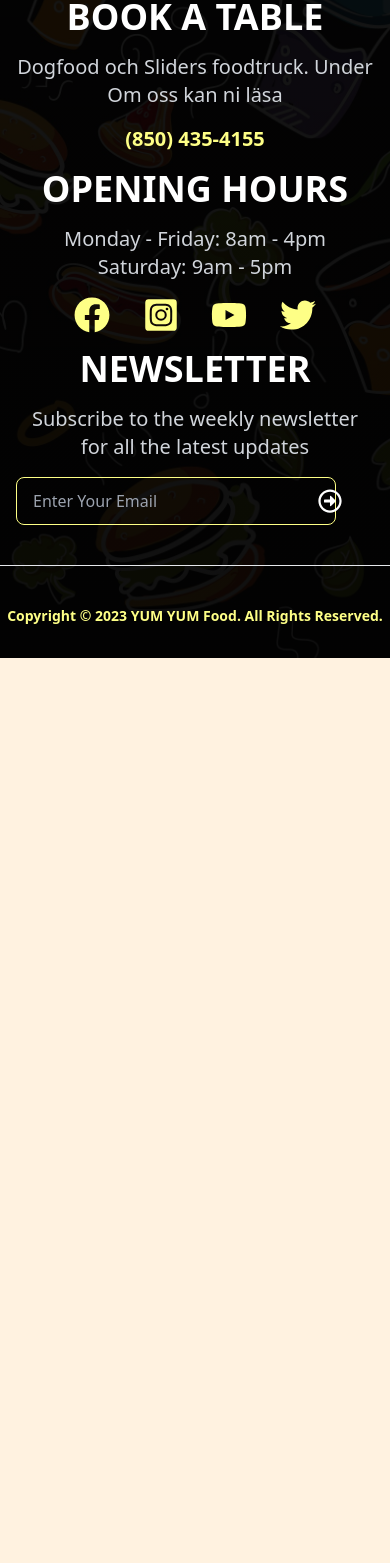
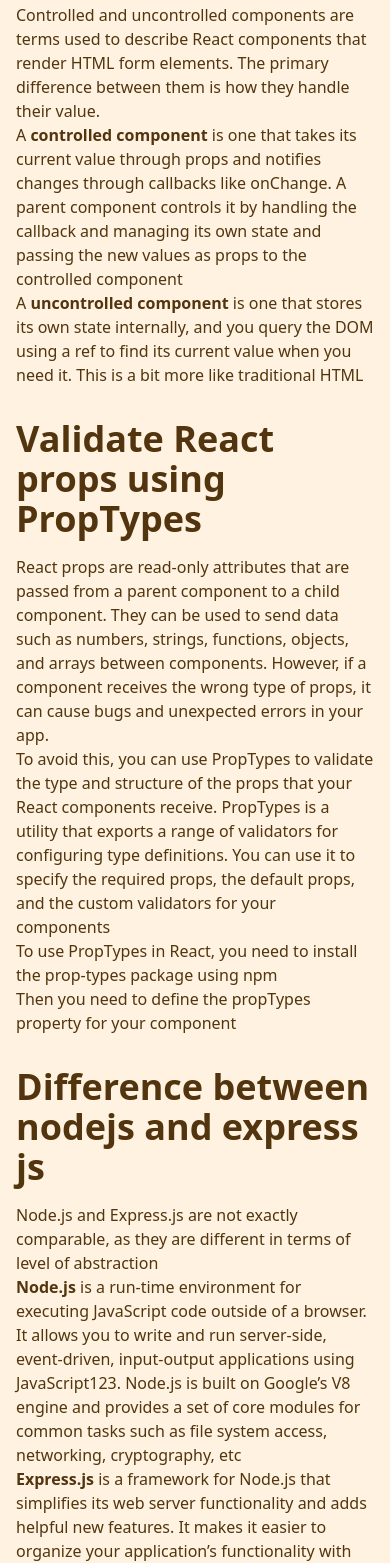
Before and after one commit to aHasnat1997/yum-yum-cuisine-client, a React (Vite) app: page /blog in a window 390 px wide. Shown: the part 325-1888 px from the top of the page. Before the commit the page ends 983 px from the top, so only its background shows below. Built offline with nearby package versions, Linux system fonts and the light colour scheme; no server answers.

Commit message:
blog page done

```diff
--- a/src/components/Food.jsx
+++ b/src/components/Food.jsx
@@ -1,14 +1,22 @@
 // eslint-disable-next-line no-unused-vars
 import React, { useEffect, useState } from 'react';
 import { Link } from 'react-router-dom';
+import { toast } from 'react-toastify';
+import { FaBookmark } from "react-icons/fa";
 
 const Food = () => {
   const [foods, setFoods] = useState([]);
+  const [isLiked, setLiked] = useState(false);
+
   useEffect(() => {
     fetch('https://chef-recipe-hunter-server-beta.vercel.app/recipe')
       .then(res => res.json())
       .then(data => setFoods(data));
   }, []);
+
+  if (isLiked) {
+    toast("The recipe is your favorite list");
+  }
 
   // console.log(foods);
 
@@ -19,8 +27,12 @@ const Food = () => {
         {
           foods.slice(0, 6).map(food => <div key={food.recipe_id}>
             <div className="card h-full lg:card-side bg-base-100 shadow-xl overflow-hidden">
-              <div className="lg:w-1/2 overflow-hidden">
+              <div className="lg:w-1/2 overflow-hidden relative">
                 <img className='w-full h-full duration-500 hover:scale-125' src={food.image} alt="Shoes" />
+                <button onClick={() => setLiked(!isLiked)}
+                  className={`absolute top-0 right-0 text-6xl text-accent duration-300 ${isLiked ? "opacity-70 btn-disabled" : "opacity-100"}`} role="button" aria-disabled={isLiked ? "true" : "false"}>
+                  <FaBookmark />
+                </button>
               </div>
               <div className="card-body">
                 <h2 className="card-title">{food.recipe_name}</h2>
@@ -29,6 +41,7 @@ const Food = () => {
                     food.ingredients.map((ingredient, i) => <li key={i}>{ingredient}</li>)
                   }
                 </ul>
+                <p>For, more info go to <span className='font-bold'>Learn More</span> </p>
                 <div className="card-actions justify-end mt-auto">
                   <Link to={`/recipe/${food.recipe_id}`} className="btn btn-primary">Learn More</Link>
                 </div>
--- a/src/context/AuthProvider.jsx
+++ b/src/context/AuthProvider.jsx
@@ -31,8 +31,7 @@ const AuthProvider = ({ children }) => {
   }
 
   const googlePopup = () => {
-    signInWithPopup(auth, googleProvider);
-    // signInWithRedirect(auth, googleProvider);
+    return signInWithPopup(auth, googleProvider);
   }
 
 
--- a/src/pages/Blog.jsx
+++ b/src/pages/Blog.jsx
@@ -3,8 +3,32 @@ import React from 'react';
 
 const Blog = () => {
   return (
-    <div>
-
+    <div className='max-w mt-28 mb-20'>
+      <div className='mt-4'>
+        <h1 className='text-4xl font-bold mb-4'>Differences between uncontrolled and controlled components</h1>
+        <p>Controlled and uncontrolled components are terms used to describe React components that render HTML form elements. The primary difference between them is how they handle their value.</p>
+        <p>A <span className='font-bold'>controlled component</span> is one that takes its current value through props and notifies changes through callbacks like onChange. A parent component controls it by handling the callback and managing its own state and passing the new values as props to the controlled component</p>
+        <p>A <span className='font-bold'>uncontrolled component</span> is one that stores its own state internally, and you query the DOM using a ref to find its current value when you need it. This is a bit more like traditional HTML</p>
+      </div>
+      <div className='mt-8'>
+        <h1 className='text-4xl font-bold mb-4'>Validate React props using PropTypes</h1>
+        <p>React props are read-only attributes that are passed from a parent component to a child component. They can be used to send data such as numbers, strings, functions, objects, and arrays between components. However, if a component receives the wrong type of props, it can cause bugs and unexpected errors in your app.</p>
+        <p>To avoid this, you can use PropTypes to validate the type and structure of the props that your React components receive. PropTypes is a utility that exports a range of validators for configuring type definitions. You can use it to specify the required props, the default props, and the custom validators for your components</p>
+        <p>To use PropTypes in React, you need to install the prop-types package using npm</p>
+        <p>Then you need to define the propTypes property for your component</p>
+      </div>
+      <div className='mt-8'>
+        <h1 className='text-4xl font-bold mb-4'>Difference between nodejs and express js</h1>
+        <p>Node.js and Express.js are not exactly comparable, as they are different in terms of level of abstraction</p>
+        <p><span className='font-bold'>Node.js</span> is a run-time environment for executing JavaScript code outside of a browser. It allows you to write and run server-side, event-driven, input-output applications using JavaScript123. Node.js is built on Google’s V8 engine and provides a set of core modules for common tasks such as file system access, networking, cryptography, etc</p>
+        <p><span className='font-bold'>Express.js</span> is a framework for Node.js that simplifies its web server functionality and adds helpful new features. It makes it easier to organize your application’s functionality with middleware and routing. It adds helpful utilities to Node.js’s HTTP objects. It facilitates the rendering of dynamic HTML pages with various templating engines123. Express.js is built on top of Node.js and uses its core modules and features</p>
+      </div>
+      <div className='mt-8'>
+        <h1 className='text-4xl font-bold mb-4'>What is a custom hook, and why will you create a custom hook</h1>
+        <p>A <span className='font-bold'>custom hook</span> is a function that starts with the word <span className='font-bold'>“use”</span> and may call other hooks. A custom hook allows you to reuse logic between components without repeating code or adding complexity</p>
+        <p>You may create a custom hook when you have component logic that needs to be used by multiple components, or when you want to extract some complex or stateful logic from a component. For example, you may create a custom hook for fetching data, accessing local storage, managing authentication, or connecting to a chat room</p>
+        <p>A custom hook follows the same rules as the built-in hooks, such as useState and useEffect. That means you can only call a custom hook at the top level of a function component or another custom hook, and not inside loops, conditions, or nested functions</p>
+      </div>
     </div>
   );
 };
--- a/src/pages/Login.jsx
+++ b/src/pages/Login.jsx
@@ -5,6 +5,7 @@ import { Link, useLocation, useNavigate } from 'react-router-dom';
 import { FaGoogle, FaGithub } from "react-icons/fa";
 import { AuthContext } from '../context/AuthProvider';
 import { GoogleAuthProvider } from 'firebase/auth';
+import { toast } from 'react-toastify';
 
 const Login = () => {
   const { singInUser, googlePopup } = useContext(AuthContext);
@@ -24,10 +25,15 @@ const Login = () => {
       .then(result => {
         const createdUser = result.user;
         console.log(createdUser);
+        toast('🎉 Successfully Log In');
         navigate(from, { replace: true });
         form.reset();
       })
-      .catch(error => console.log(error));
+      .catch(error => {
+        const message = error.message;
+        toast('⛔', message);
+        console.log(message);
+      });
 
 
     // console.log(email, password);
@@ -39,7 +45,8 @@ const Login = () => {
         const credential = GoogleAuthProvider.credentialFromResult(result);
         const token = credential.accessToken;
         const user = result.user;
-        navigate('/');
+        toast('🎉 Successfully Log In with Google');
+        navigate(from, { replace: true });
         console.log(user, token);
       })
       .catch((error) => console.log(error.code, error.message));
--- a/src/pages/Register.jsx
+++ b/src/pages/Register.jsx
@@ -3,6 +3,7 @@ import React, { useContext, useState } from 'react';
 import { Link, useNavigate } from 'react-router-dom';
 import { AuthContext } from '../context/AuthProvider';
 import { updateProfile } from 'firebase/auth';
+import { toast } from 'react-toastify';
 
 const Register = () => {
   const { createUser } = useContext(AuthContext);
@@ -23,6 +24,7 @@ const Register = () => {
         const createdUser = result.user;
         console.log(createdUser);
         updateData(createdUser, name, photo)
+        toast('🎉 Successfully Register');
         navigate('/login');
         form.reset();
       })
```
